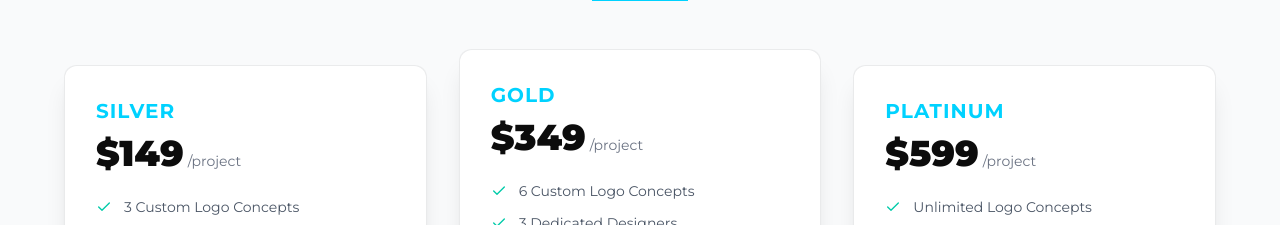
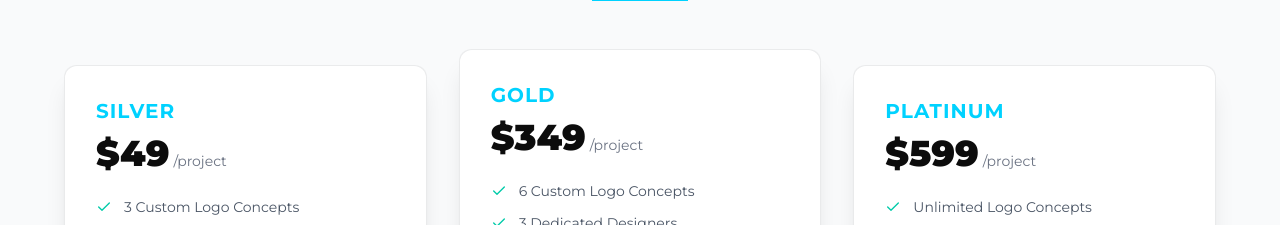
Before and after one commit to MaryamJami1/Company-web, a Next.js app: page /logo-design in a window 1280 px wide. Shown: the part 1220-1445 px from the top of the page. Built offline with nearby package versions, Linux system fonts and the light colour scheme.

Commit message:
Update page.tsx

```diff
--- a/src/app/logo-design/page.tsx
+++ b/src/app/logo-design/page.tsx
@@ -29,7 +29,7 @@ export default function LogoDesignPage() {
       pricing={[
         {
           name: "Silver",
-          price: "$149",
+          price: "$49",
           features: [
             "3 Custom Logo Concepts",
             "2 Dedicated Designers",
```
